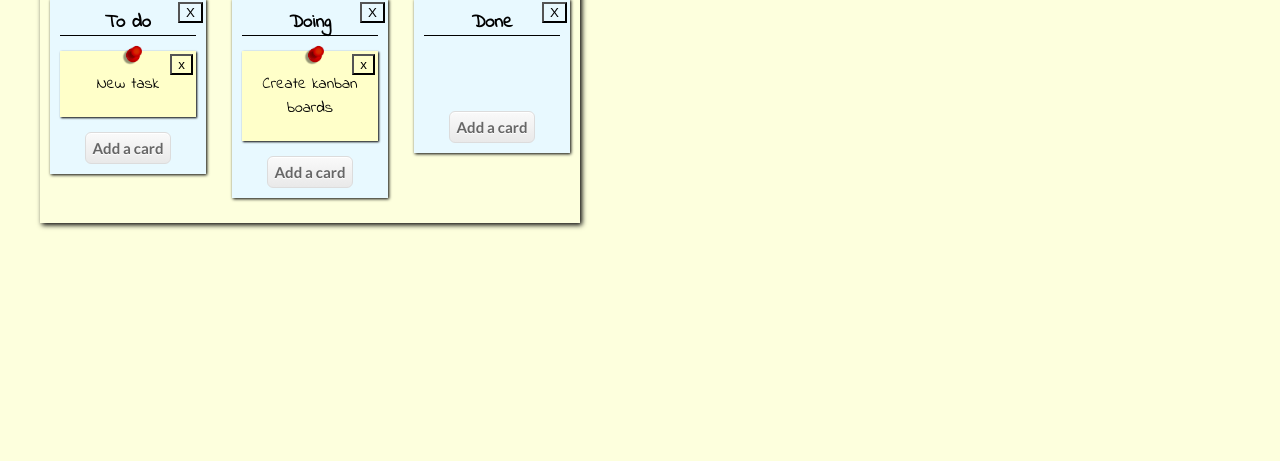
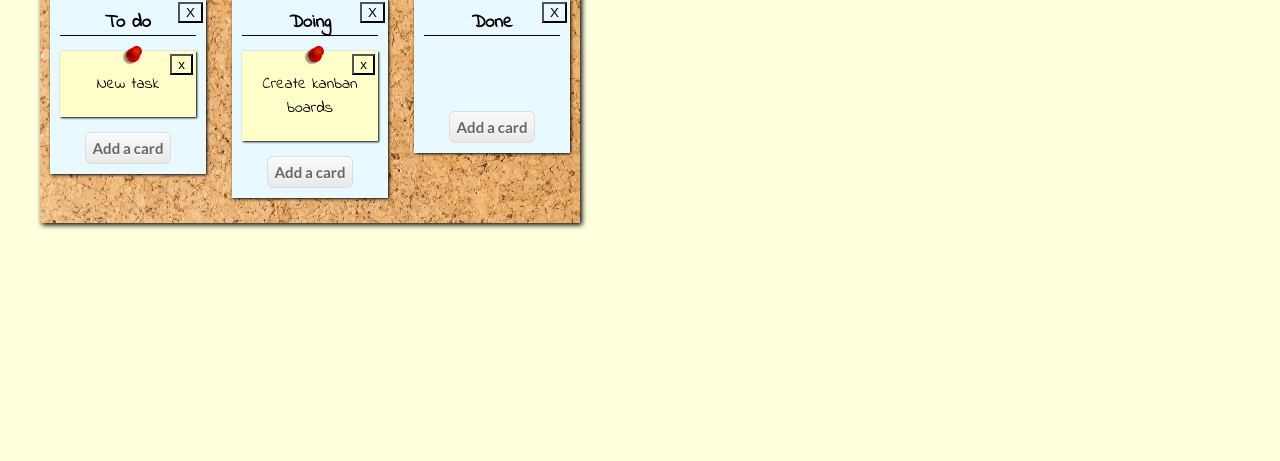
Before and after one commit to elminex/Kanban-board, a website: page index.html in a window 1280 px wide. Shown: the part 339-800 px from the top of the page. Drawn offline with nearby package versions, Linux system fonts and the light colour scheme; the site is published under a folder, as on GitHub Pages, so addresses that start at the root find nothing; files whose address does not match are found by name.

Commit message:
Fix bugs

```diff
--- a/sass/style.scss
+++ b/sass/style.scss
@@ -49,7 +49,7 @@ body {
     padding: 10px;
     margin-bottom: 20px;
     min-height: 200px;
-    background: url(/images/wood-board-background_1339-5418.jpg) repeat-y;
+    background: url(images/wood-board-background_1339-5418.jpg) repeat-y;
     box-shadow: 2px 2px 5px black;
     position: relative;
     &-wrapper {
```
Also changed, not shown: css/style.css.
